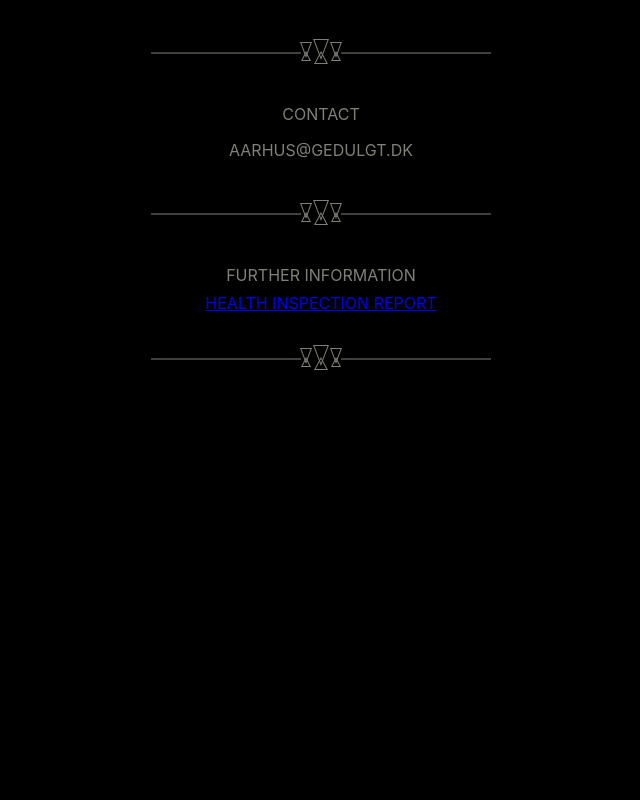
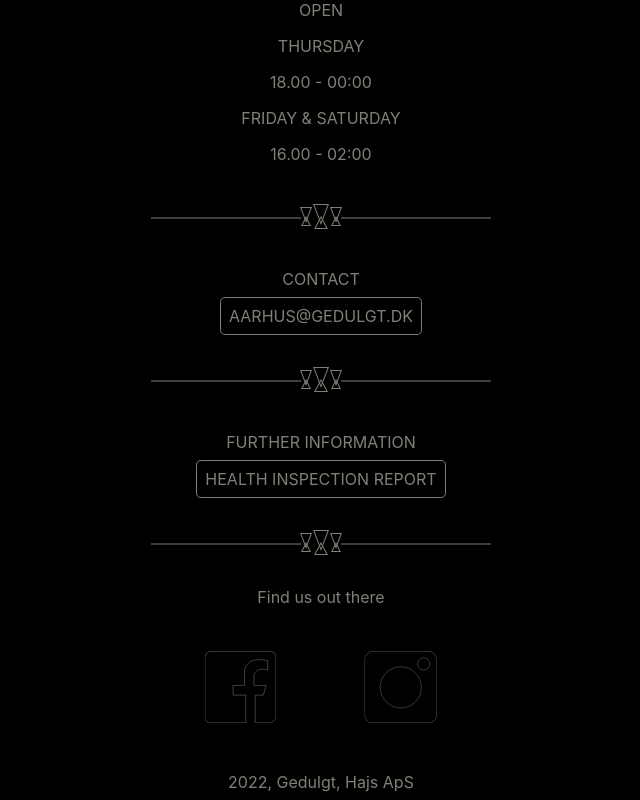
Before and after one commit to KisLajos/advanced_frontend_project, a React (Create React App) app: page /info in a window 1280 px wide. Shown: the part 695-1495 px from the top of the page, without its empty margins (319-959 px from the left). Before the commit the page ends 1097 px from the top, so only its background shows below. Built offline with nearby package versions, Linux system fonts and the light colour scheme; no server answers.

Commit message:
Info page fixes

```diff
--- a/src/pages/Info.css
+++ b/src/pages/Info.css
@@ -8,3 +8,18 @@
 .divider {
     padding: 2rem;
 }
+
+.info-button {
+    padding: 0.5rem;
+    border: 1px solid var(--concretegrey);
+    border-radius: 0.3rem;
+}
+
+.info a {
+    text-decoration: none;
+    color: var(--concretegrey);
+}
+
+.info a:visited {
+    color: var(--concretegrey);
+}
--- a/src/pages/Info.js
+++ b/src/pages/Info.js
@@ -1,14 +1,17 @@
 // Contains general info
-//TODO: Contact e-mail should be a button with mailto
-//TODO: Health inspection link should be a button
 
 import React from "react";
 import Divider from "../assets/divider.svg";
+import Logo from "../assets/logo_transparent.png";
+import Footer from "../components/Footer.js";
 import './Info.css';
 
 export default function Info() {
   return (
     <div className="info">
+      <div className="logo-container">
+        <img src={Logo} alt="Gedulgt" className="logo" />
+      </div>
       <p>ADDRESS</p>
       <p>FREDENSGADE 41</p>
       <p>8000 AARHUS</p>
@@ -23,11 +26,11 @@ export default function Info() {
       <p>16.00 - 02:00</p>
       <img className="divider" src={Divider}/>
       <p>CONTACT</p>
-      <p>AARHUS@GEDULGT.DK</p>
+      <a className="info-button" href="mailto:aarhus@gedulgt.dk">AARHUS@GEDULGT.DK</a>
       <img className="divider" src={Divider}/>
       <p>FURTHER INFORMATION</p>
-      <a href="https://findsmiley.dk/962310">HEALTH INSPECTION REPORT</a>
-      <img className="divider" src={Divider}/>
+      <a className="info-button" href="https://findsmiley.dk/962310">HEALTH INSPECTION REPORT</a>
+      <Footer/>
     </div>
   );
 }
```
